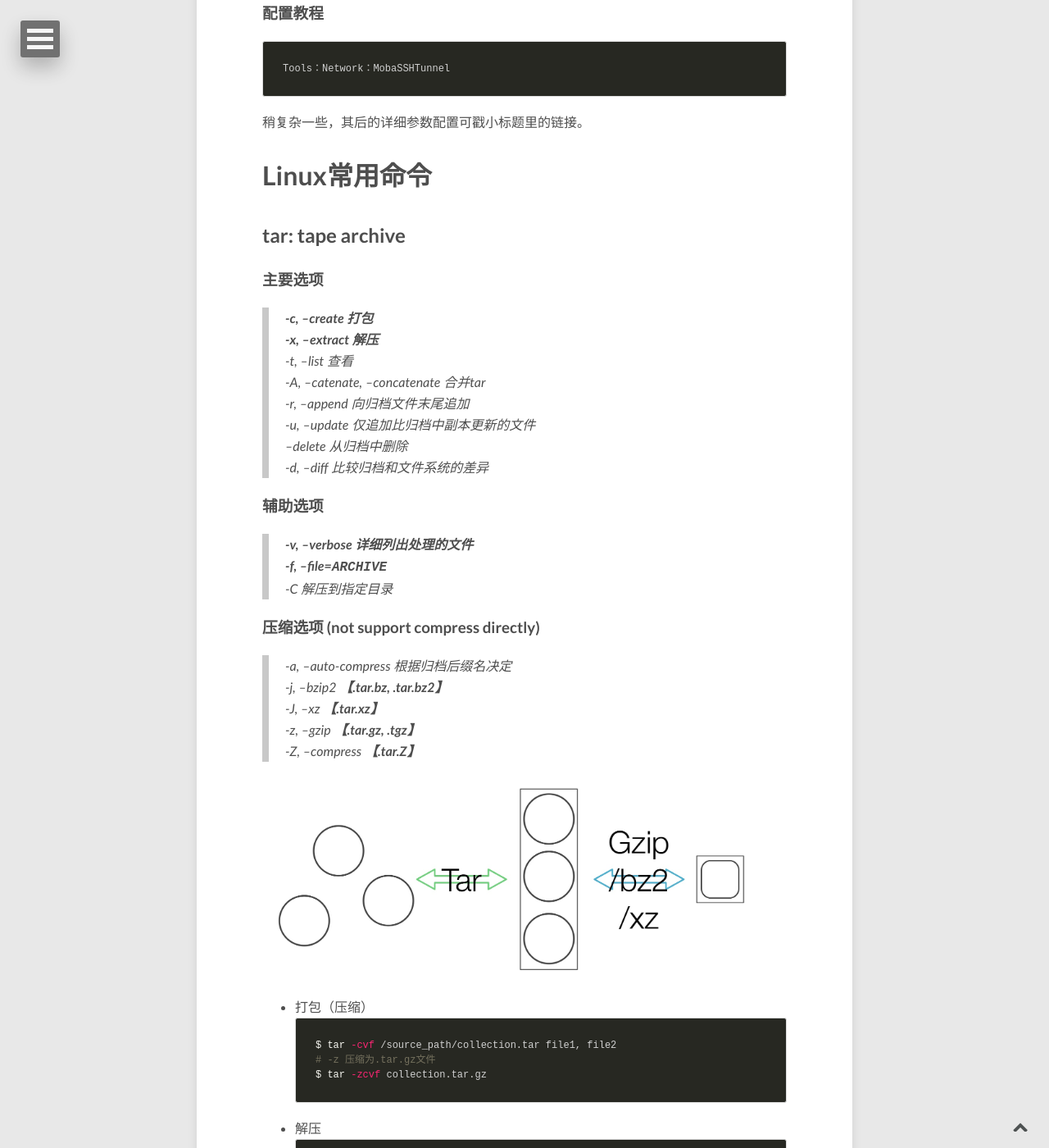
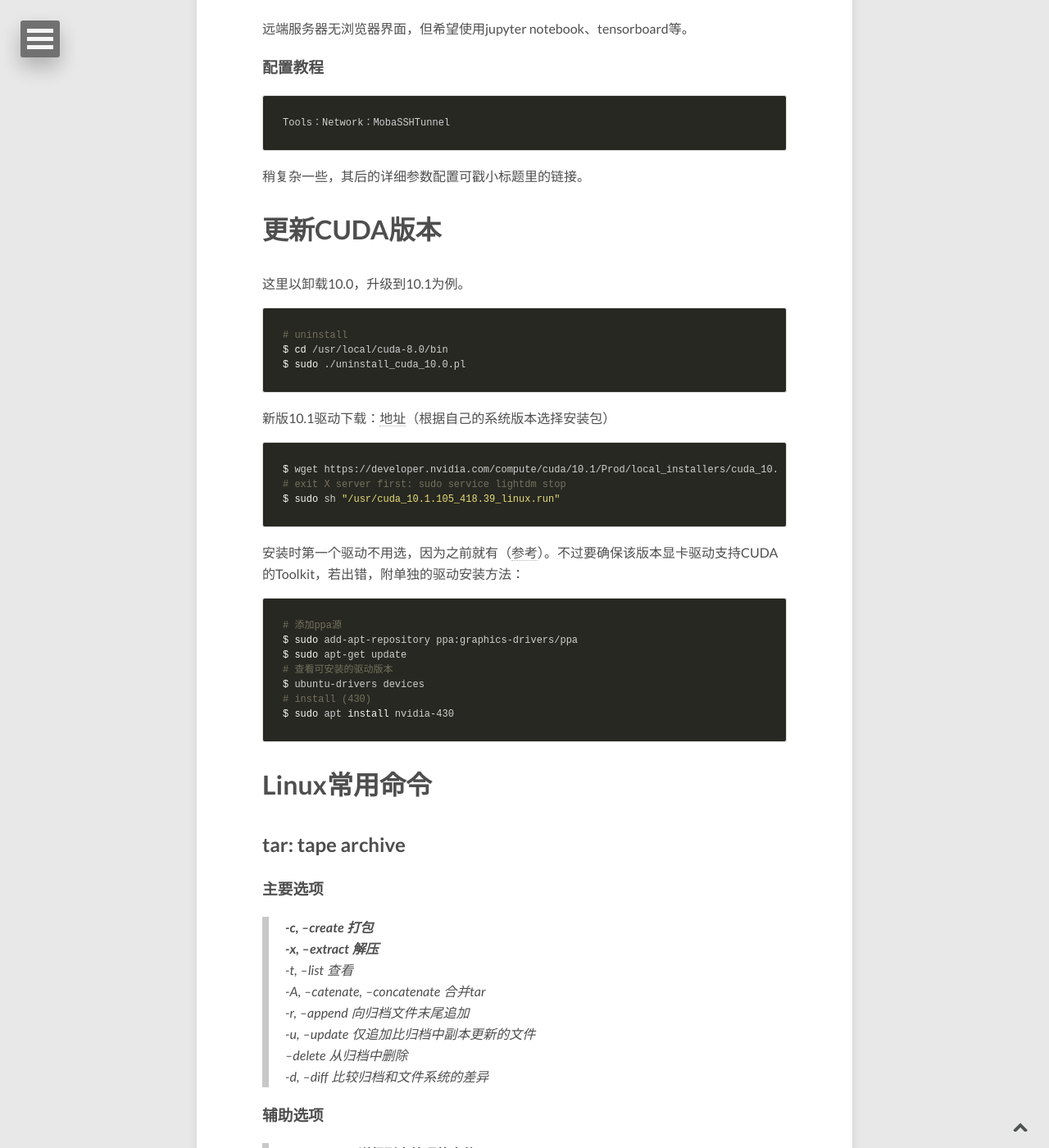
Before and after one commit to E0HYL/BLOG-OF-E0, a Jekyll site: the page built from _posts/2020-02-10-UbuntuServer.md, in a window 1280 px wide and 1400 px high, scrolled down 3500 px. Shown: the whole window at 82% size. Built offline with Jekyll 4.4.1, drawn with Linux system fonts in a browser that asks for light colours; nearby versions of some CDN libraries; comment, search, counter and statistics services are not loaded; some of the changed text lies outside the part shown.

````diff
--- a/_posts/2020-02-10-UbuntuServer.md
+++ b/_posts/2020-02-10-UbuntuServer.md
@@ -21,6 +21,7 @@
     - [场景2: 本地浏览器访问远程端口](#场景2-本地浏览器访问远程端口)
         - [需求介绍](#需求介绍)
         - [配置教程](#配置教程)
+- [更新CUDA版本](#更新cuda版本)
 - [Linux常用命令](#linux常用命令)
     - [tar: tape archive](#tar-tape-archive)
         - [主要选项](#主要选项)
@@ -30,7 +31,8 @@
     - [统计目录下 文件/目录 个数](#统计目录下-文件目录-个数)
     - [实时监测命令的运行结果](#实时监测命令的运行结果)
     - [kill进程](#kill进程)
-    - [环境变量](#环境变量)
+    - [修改环境变量](#修改环境变量)
+    - [查看系统版本](#查看系统版本)
     - [系统管理](#系统管理)
         - [sudo: superuser do](#sudo-superuser-do)
         - [su: switch user](#su-switch-user)
@@ -116,6 +118,36 @@
 Tools：Network：MobaSSHTunnel
 ```
 稍复杂一些，其后的详细参数配置可戳小标题里的链接。
+
+# 更新CUDA版本
+
+这里以卸载10.0，升级到10.1为例。
+
+```shell
+# uninstall
+$ cd /usr/local/cuda-8.0/bin
+$ sudo ./uninstall_cuda_10.0.pl
+```
+
+新版10.1驱动下载：[地址](https://developer.nvidia.com/cuda-10.1-download-archive-base)（根据自己的系统版本选择安装包）
+
+```shell
+$ wget https://developer.nvidia.com/compute/cuda/10.1/Prod/local_installers/cuda_10.1.105_418.39_linux.run
+# exit X server first: sudo service lightdm stop
+$ sudo sh "/usr/cuda_10.1.105_418.39_linux.run"
+```
+
+安装时第一个驱动不用选，因为之前就有（[参考](https://zhuanlan.zhihu.com/p/72298520)）。不过要确保该版本显卡驱动支持CUDA的Toolkit，若出错，附单独的驱动安装方法：
+
+```shell
+# 添加ppa源
+$ sudo add-apt-repository ppa:graphics-drivers/ppa
+$ sudo apt-get update
+# 查看可安装的驱动版本
+$ ubuntu-drivers devices
+# install (430)
+$ sudo apt install nvidia-430
+```
 
 # Linux常用命令
 
@@ -204,12 +236,18 @@
 $ ps -ef|grep string|grep -v grep|awk ‘{print $2}’|xargs kill -9
 ```
 
-## 环境变量
+## 修改环境变量
 修改用户级别的环境变量`vim ~/.bashrc`（系统级别`vim /etc/profile`），写入：
 ```bash
 export PATH="$PATH:/home/username/example"
 ```
 用`source ~/.bashrc`命令以生效
+
+## 查看系统版本
+
+```shell
+$ cat /etc/issue
+```
 
 ## 系统管理
 
@@ -223,6 +261,7 @@
 - 新建工作组 `groupadd groupname`
 - 将用户添加进工作组 `usermod -G groupname username`<br>
 	直接用`usermod -G groupA`会离开其他用户组，仅仅做为这个用户组 groupA 的成员。应该加上 -a 选项：
+
 	```
 	usermod -a -G groupA user
 	```
@@ -446,7 +485,7 @@
     sudo apt-get install libatlas-base-dev gfortran # 优化opencv功能
     sudo apt-get install ffmpeg
     sudo apt-get install libjasper-dev
- ```
+```
 
 2. 从[官网](https://anaconda.org/menpo/opencv3/files)下载所需的包
 
````
Also changed, not shown: other parts of _posts/2020-02-10-UbuntuServer.md (+1 -1 lines), _posts/2020-03-01-FlowDroid.md (+1 -1 lines), _posts/2020-03-17-PyGeometric_Data.md (added, +285 -0 lines), images/pyg_batch.jpg (added).
